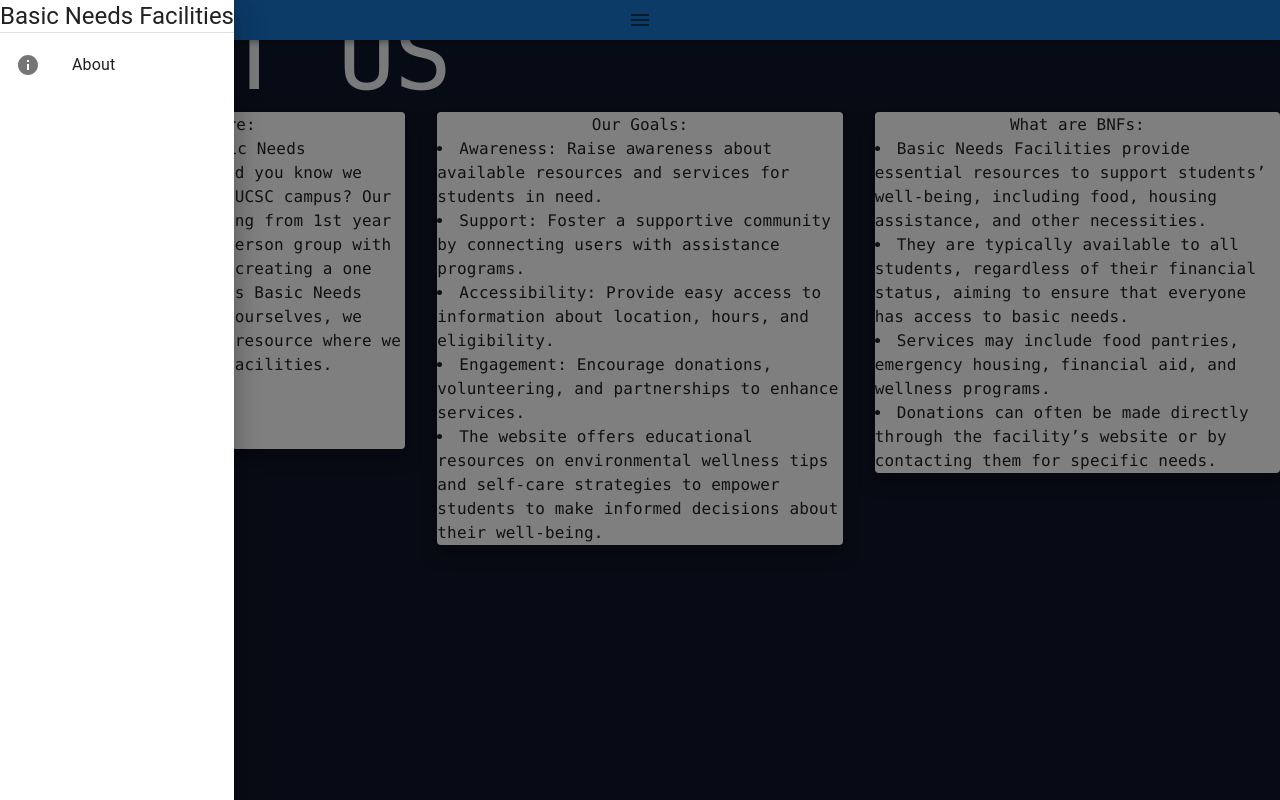
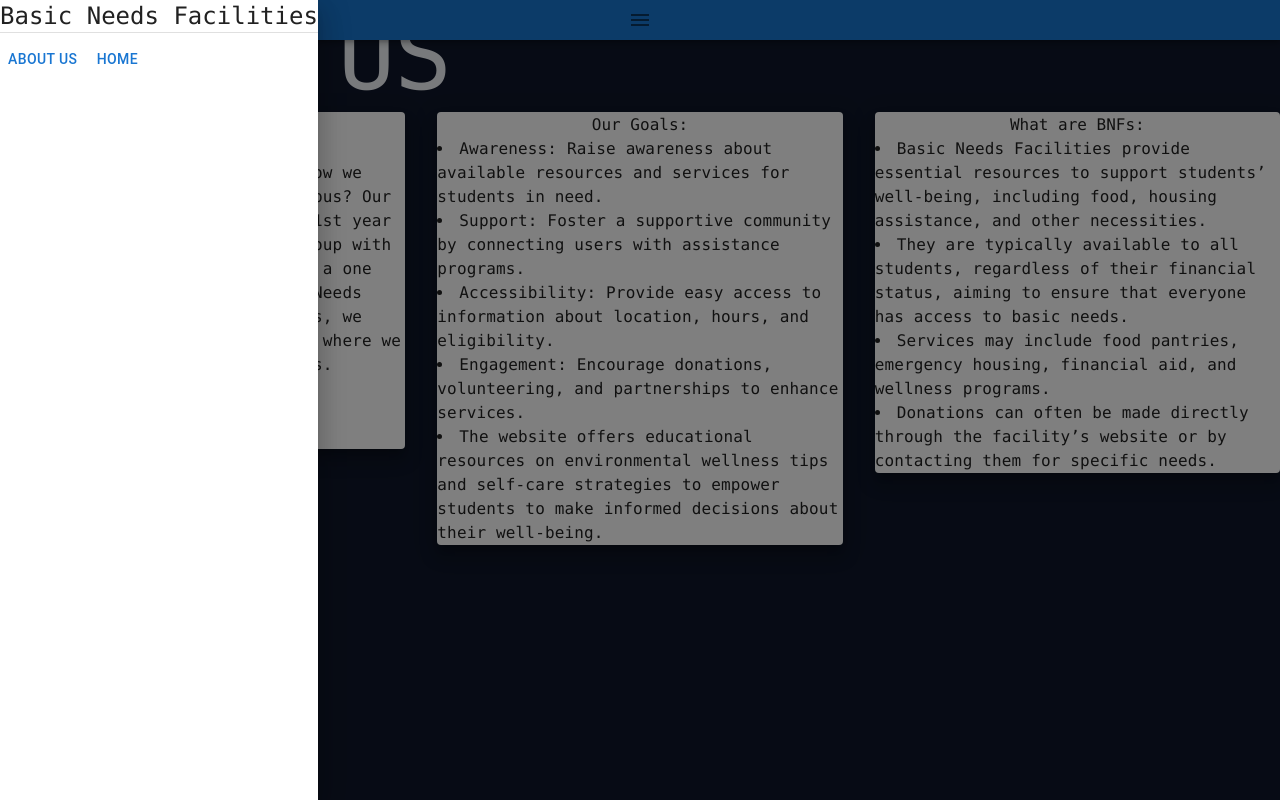
Before and after one commit to dgonz10152/ACMHacks-2024, a Next.js app: page /About in a window 1280 px wide. Both pictures are taken after a click on the button 640 px from the left and 20 px from the top of the page. Built offline with nearby package versions, Linux system fonts and the light colour scheme.

Commit message:
revised menu

```diff
--- a/src/app/components/MenuBar.js
+++ b/src/app/components/MenuBar.js
@@ -2,6 +2,7 @@
 
 import MenuIcon from "@mui/icons-material/Menu";
 import InfoIcon from "@mui/icons-material/Info";
+import Button from "@mui/material/Button";
 
 import {
 	AppBar,
@@ -21,15 +22,13 @@ import { useState, useCallback } from "react";
 function DrawerInfo() {
 	return (
 		<Box className="w-56">
-			<Typography variant="h5">Basic Needs Facilities</Typography>
+			<Typography variant="h5" style={{fontFamily:'Monaco, "Courier New", monospace'}}>Basic Needs Facilities</Typography>
 			<Divider />
 			<List>
-				<ListItemButton href="/" className="p-6 m-2" variant="contained">
-					<ListItemIcon>
-						<InfoIcon />
-					</ListItemIcon>
-					<ListItemText>About</ListItemText>
-				</ListItemButton>
+				<ul>
+					<Button href="/About/" className="text-black">ABOUT US</Button>
+					<Button href="/app/" className="text-black">home</Button>
+				</ul>
 			</List>
 		</Box>
 	);
@@ -44,7 +43,7 @@ export default function MenuBar() {
 	return (
 		<>
 			<Box>
-				<AppBar className="flex-row h-[5vh]">
+				<AppBar className="flex-row h-[5vh]  bg-yellow-500">
 					<IconButton onClick={toggleDrawer(true)}>
 						<MenuIcon></MenuIcon>
 					</IconButton>
```
